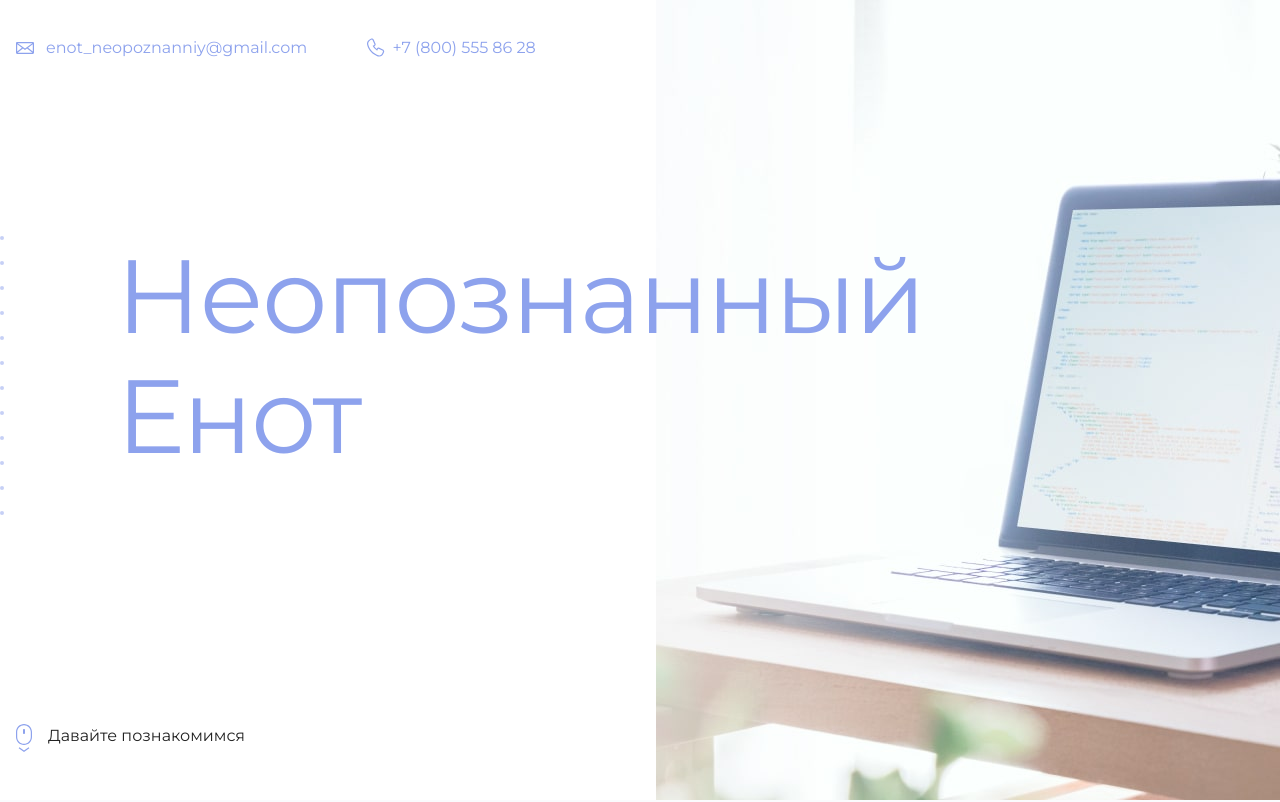
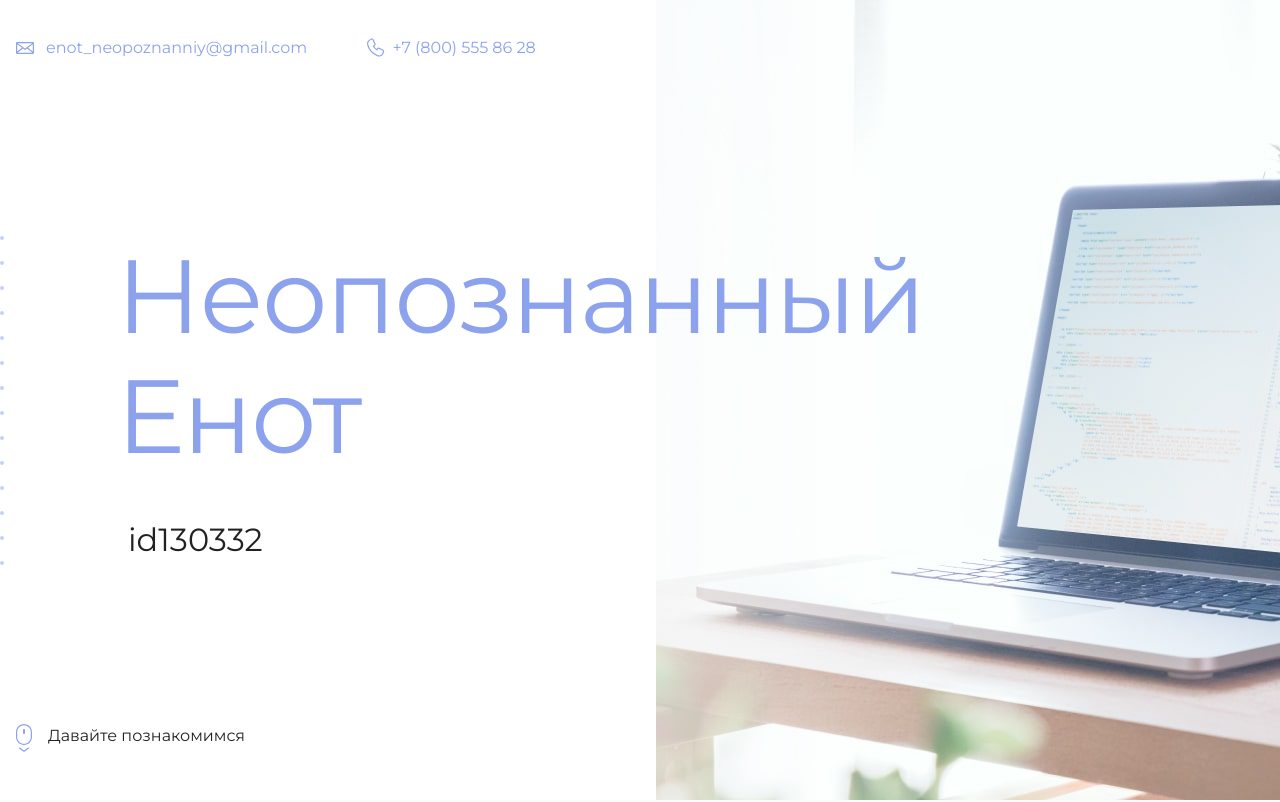
Before and after one commit to HunterCodeXY/my-site, a plain HTML site: page index.html in a window 1280 px wide. Shown: the top 802 px of the page. Drawn offline with Linux system fonts and the light colour scheme.

Commit message:
Добавляет id

```diff
--- a/index.html
+++ b/index.html
@@ -19,7 +19,7 @@
       <section class="hero-image">
         <div class="container">
           <h1 class="heading">Неопознанный Енот</h1>
-          <p><id130332</p>
+          <p>id130332</p>
         </div>
       </section>
 
```
